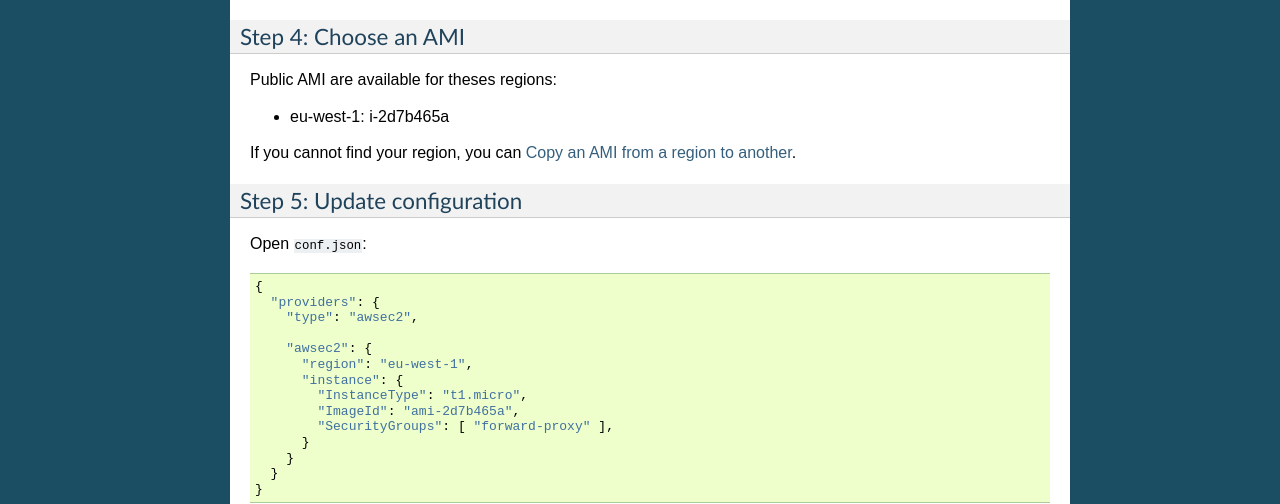
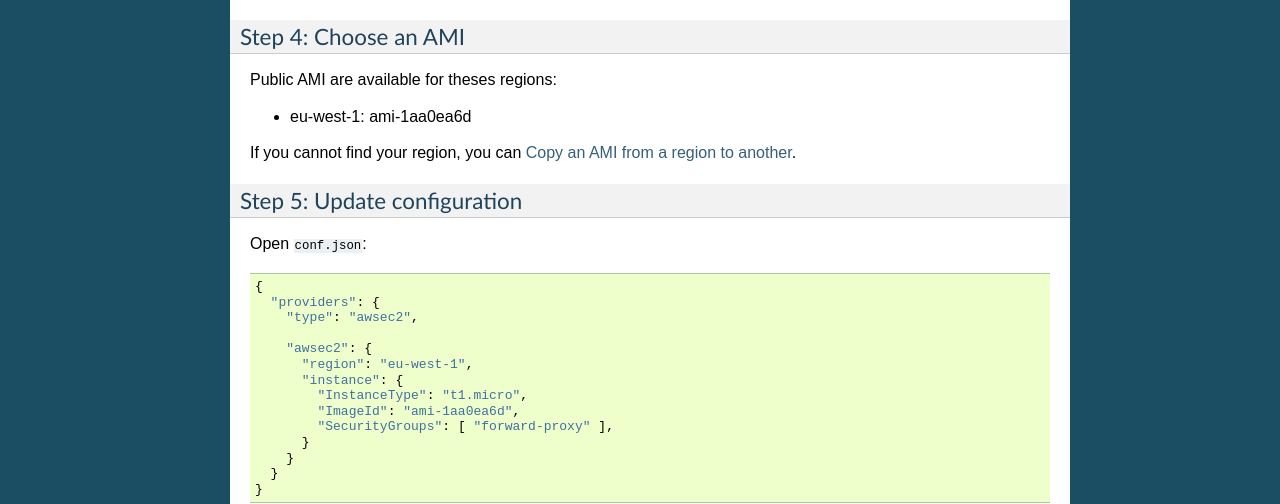
Before and after one commit to zahlio/scrapoxy, a Sphinx documentation site: the page built from docs/standard/providers/awsec2/index.rst, in a window 1280 px wide. Shown: the part 706-1210 px from the top of the page. Built offline with Sphinx 7.4.7, drawn with Linux system fonts in a browser that asks for light colours.

Commit message:
fix(docs): change AMI number in AWSEC2 tutorial

```diff
--- a/docs/standard/providers/awsec2/index.rst
+++ b/docs/standard/providers/awsec2/index.rst
@@ -32,7 +32,7 @@ Step 4: Choose an AMI
 
 Public AMI are available for theses regions:
 
-- eu-west-1: i-2d7b465a
+- eu-west-1: ami-1aa0ea6d
 
 
 If you cannot find your region, you can :doc:`Copy an AMI from a region to another <copy_ami_to_region/index>`.
@@ -51,7 +51,7 @@ Open :code:`conf.json`::
         "region": "eu-west-1",
         "instance": {
           "InstanceType": "t1.micro",
-          "ImageId": "ami-2d7b465a",
+          "ImageId": "ami-1aa0ea6d",
           "SecurityGroups": [ "forward-proxy" ],
         }
       }
```
